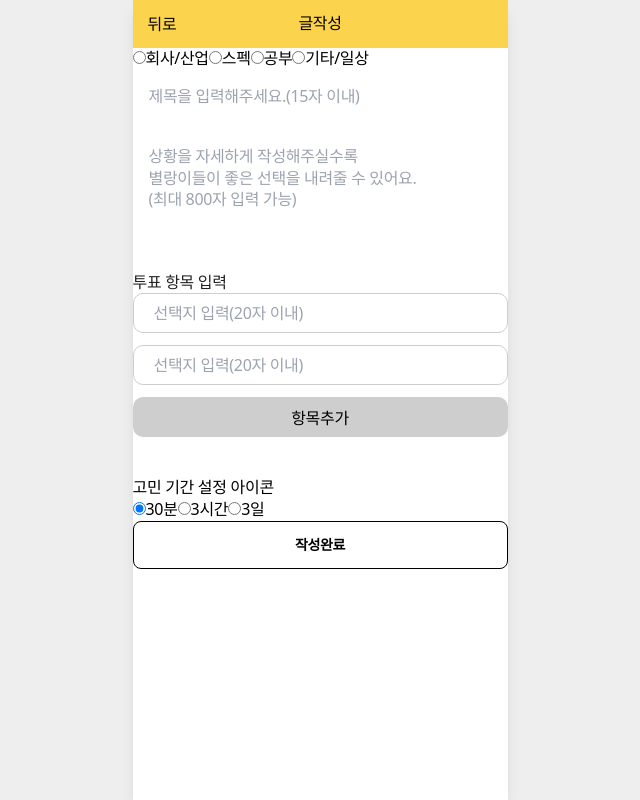
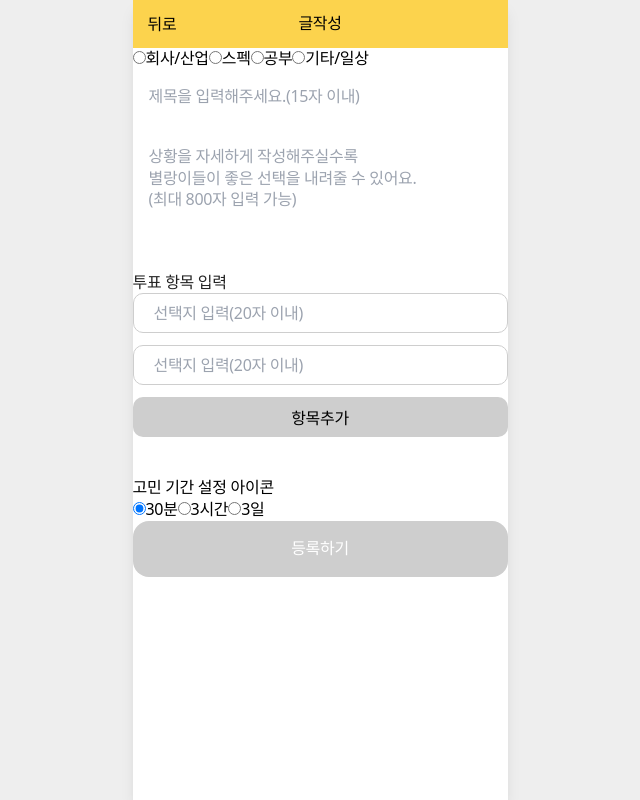
Before and after one commit to chwihae/frontend, a React (Vite) app: page /question in a window 1280 px wide. Shown: the whole page, without its empty margins (320-960 px from the left). Built offline with nearby package versions, Linux system fonts and the light colour scheme; no server answers; sample sign-in values are in the browser's storage; a web font is replaced by a local one.

Commit message:
feat : 제목, 카테고리에 따라 제출버튼 활성화 (#8)

```diff
--- a/src/pages/QuestionCreate.tsx
+++ b/src/pages/QuestionCreate.tsx
@@ -23,9 +23,12 @@ const QuestionCreate = () => {
 
   const {
     register,
+    watch,
     handleSubmit,
     formState: { errors },
   } = methods;
+
+  const watchFields = watch(['title', 'type']);
 
   const onSubmit = (data: IQuestion) => {
     console.log(data);
@@ -91,8 +94,16 @@ const QuestionCreate = () => {
             </label>
           ))}
         </fieldset>
-        <button type="submit" className="btn">
-          작성완료
+        <button
+          type="submit"
+          className={`scoremedium h-14 rounded-2xl px-10 py-3  ${
+            watchFields[0] && watchFields[1]
+              ? 'bg-prime1 text-white'
+              : 'bg-GS6 text-white'
+          }`}
+          disabled={!watchFields[0] || !watchFields[1]}
+        >
+          등록하기
         </button>
       </form>
     </FormProvider>
```
